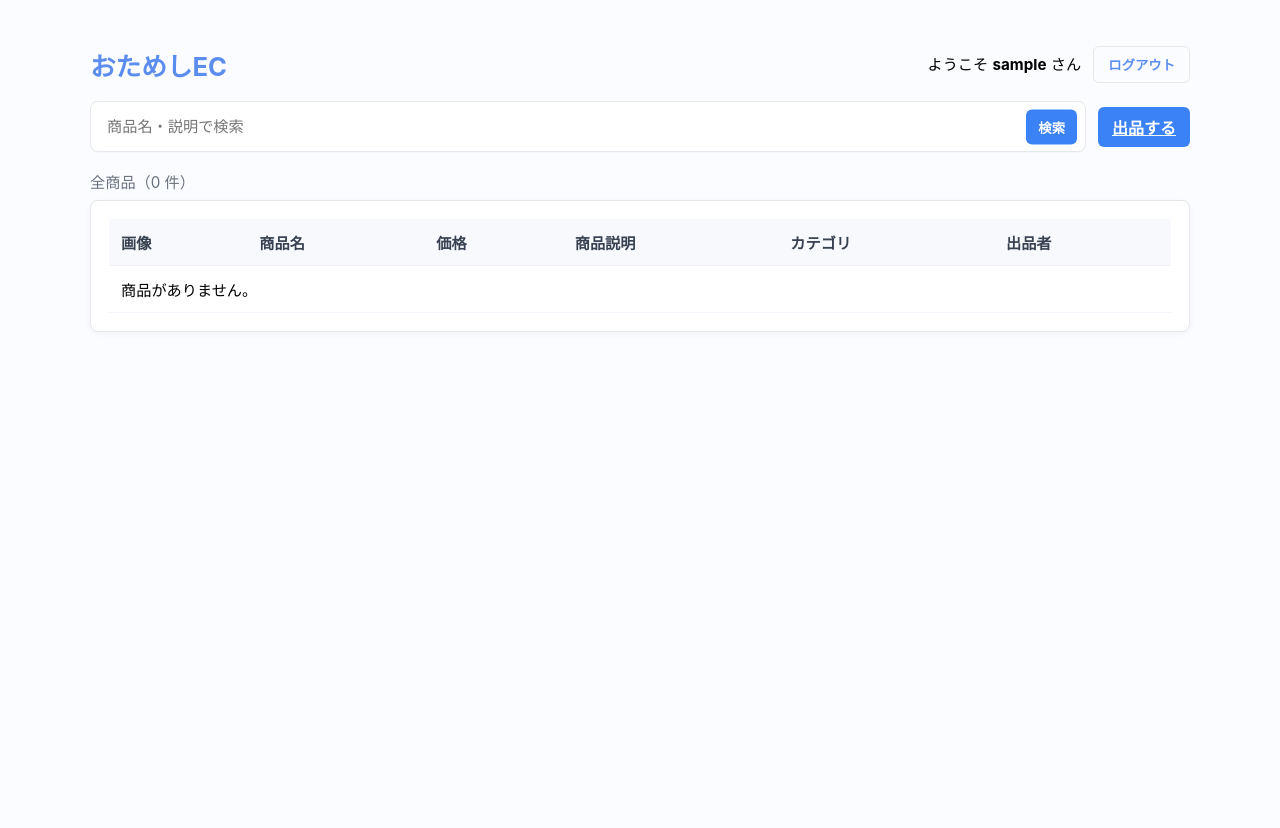
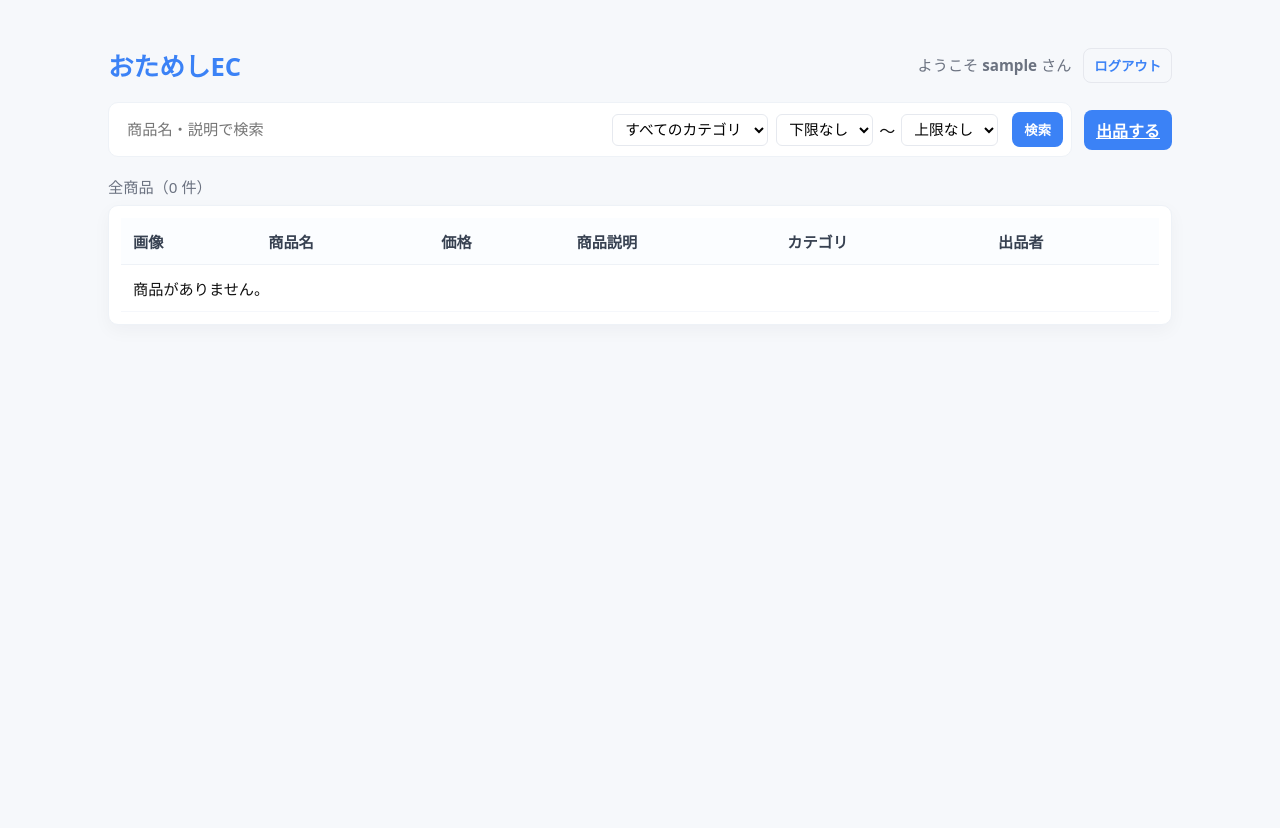
Before and after one commit to rors239ak/portfolio, a Django app: page /EC/ in a window 1280 px wide. Run offline with Django 5.2, Linux system fonts and the light colour scheme; the visitor is signed in with stand-in values (Sample User, id 1); data that the repository does not hold is empty.

Commit message:
検索フィルター機能実装

```diff
--- a/p_site/EC/static/EC/style.css
+++ b/p_site/EC/static/EC/style.css
@@ -1,126 +1,122 @@
 :root{
   --max-width:1100px;
-  --accent:#5b8def;
+  --accent:#3b82f6;
   --muted:#6b7280;
-  --bg:#fbfcff;
+  --bg:#f6f8fb;
   --card:#ffffff;
+  --line:#eef2f7;
   --radius:10px;
-  --form-max:820px;
-  --label-w:120px;
   --gap:12px;
+  --thumb-size:160px;
 }
-html,body{height:100%;margin:0;background:var(--bg);font-family:Inter, "Noto Sans JP", system-ui, -apple-system, "Segoe UI", Roboto, "Helvetica Neue", Arial;}
-.wrap{max-width:var(--max-width);margin:28px auto;padding:18px;}
-header.site-header{display:flex;align-items:center;justify-content:space-between;gap:12px;margin-bottom:18px}
+
+*{box-sizing:border-box}
+html,body{height:100%;margin:0;background:var(--bg);font-family: "Noto Sans JP", system-ui, -apple-system, "Segoe UI", Roboto, "Helvetica Neue", Arial; color:#111}
+.wrap{max-width:var(--max-width);margin:28px auto;padding:18px}
+
+/* header */
+header.site-header{display:flex;align-items:center;justify-content:space-between;gap:16px;margin-bottom:18px}
 .brand{font-size:1.6rem;font-weight:700;color:var(--accent);text-decoration:none}
-.auth{font-size:0.95rem}
+.auth{font-size:0.95rem;color:var(--muted)}
 .auth form{display:inline}
 
+/* controls / search */
 .controls{display:flex;gap:12px;align-items:center;margin-bottom:18px;flex-wrap:nowrap}
-
-/* 検索フォーム：ボタンを右端に固定 */
 .search{
+  display:flex;
+  align-items:center;
+  gap:8px;
   flex:1;
-  position:relative;       /* ここを基準にボタンを絶対配置 */
-  display:block;           /* 入力が幅100%で伸びるように block にする */
+  position:relative;
   background:var(--card);
   padding:8px;
-  border-radius:8px;
-  border:1px solid #e6e8ee;
-  box-shadow:0 1px 0 rgba(16,24,40,0.02);
+  border-radius:10px;
+  border:1px solid var(--line);
+  min-width:0;
+}
+.search input[type="text"]{
+  width:100%;
+  box-sizing:border-box;
+  border:0;
+  outline:none;
+  padding:10px;
+  font-size:0.95rem;
+  background:transparent;
+}
+.search select{flex:0 0 auto;border:1px solid #e6e9ef;background:#fff;padding:6px 8px;border-radius:6px;font-size:0.92rem}
+.search .price-range{display:flex;gap:6px;align-items:center}
+.search .btn{flex:0 0 auto;white-space:nowrap;margin-left:6px}
+
+/* 左の入力を可能な限り広げる */
+.search-input{
+  flex:1 1 0%;
+  min-width:0; /* 重要：flex内で縮むために必要 */
 }
 
-/* テキスト入力は幅100%・右側にボタン領域分の余白を確保 */
-.search input[type="text"]{
-  width:100%;
-  padding:8px 100px 8px 8px; /* 右側にボタン分の余白を確保 */
-  border:0;
-  outline:none;
-  font-size:0.95rem;
-  background:transparent;
-  box-sizing:border-box;
+/* 右側のコントロール群を右端に追いやる */
+.search-controls{
+  display:flex;
+  gap:8px;
+  align-items:center;
+  flex:0 0 auto;
+  margin-left:auto; /* ここで右へ固定 */
 }
 
-/* ボタンを右端に固定 */
-.search .btn{
-  position:absolute;
-  right:8px;
-  top:50%;
-  transform:translateY(-50%);
+/* 各セレクト・ボタンは伸びない */
+.search-controls select,
+.search-controls .price-range,
+.search-controls .btn{
   flex:0 0 auto;
-  white-space:nowrap;
-  padding:8px 12px;
-  z-index:2;
 }
 
+/* buttons */
 .btn{background:var(--accent);color:#fff;border:none;padding:8px 12px;border-radius:8px;cursor:pointer;font-weight:600}
-.btn.ghost{background:transparent;color:var(--accent);border:1px solid #e6e8ee}
-.link-create{font-size:0.95rem;color:var(--accent);text-decoration:none;padding:8px 12px;border-radius:8px;border:1px solid transparent}
+.btn.ghost{background:transparent;color:var(--accent);border:1px solid #e6e8ee;padding:7px 10px}
+.link-create{font-size:0.95rem;color:var(--accent);text-decoration:none;padding:8px 12px;border-radius:8px}
+
+/* summary */
 .summary{color:var(--muted);font-size:0.95rem;margin-bottom:8px}
 
-/* テーブルカード */
-.card{
-  background:var(--card);border-radius:var(--radius);padding:12px;border:1px solid #eef1f6;
-  box-shadow:0 6px 20px rgba(13,30,60,0.04);
-}
+/* card + table */
+.card{background:var(--card);border-radius:var(--radius);padding:12px;border:1px solid var(--line);box-shadow:0 6px 18px rgba(11,22,48,0.04)}
 table.product-table{width:100%;border-collapse:collapse;font-size:0.95rem}
-table.product-table thead th{background:#f7f9fc;text-align:left;padding:12px;border-bottom:1px solid #eef1f6;color:#374151}
-table.product-table td{padding:12px;border-bottom:1px solid #f1f4f8;vertical-align:middle}
-tr:nth-child(even) td{background:#fbfdff}
-tr:hover td{background:#f5f8ff}
+.product-table thead th{background:#fbfdff;text-align:left;padding:12px;border-bottom:1px solid var(--line);color:#374151;font-weight:600}
+.product-table td{padding:12px;border-bottom:1px solid #f5f7fb;vertical-align:middle}
+.product-table tr:nth-child(even) td{background:#fbfdff}
+.product-table tr:hover td{background:#f6f9ff}
 
-td.img-cell{width:160px;padding:8px;text-align:center;vertical-align:middle}
-.thumb{width:160px;height:160px;display:flex;align-items:center;justify-content:center;overflow:hidden;border-radius:6px;background:#fff;border:1px solid #f0f2f5}
+/* image cell */
+td.img-cell{width:var(--thumb-size);padding:8px;text-align:center;vertical-align:middle}
+.thumb{width:var(--thumb-size);height:var(--thumb-size);display:flex;align-items:center;justify-content:center;overflow:hidden;border-radius:8px;background:#fff;border:1px solid #f0f3f8}
 .thumb img{width:100%;height:100%;object-fit:contain;display:block}
 
-td.desc{max-width:420px;color:#374151}
-td.owner{color:var(--muted);font-size:0.9rem}
+/* text columns */
+td.desc{max-width:420px;color:#374151;white-space:normal;word-break:break-word}
+td.owner{color:var(--muted);font-size:0.92rem}
 
-/* ===== form / page 共通スタイル（login / signup / product_create 用） ===== */
-.container{
-  max-width:var(--form-max);
-  margin:16px auto;
-  padding:18px;
-}
-.card{
-  background:#fff;
-  border:1px solid #e6e6e6;
-  padding:18px;
-  border-radius:8px;
-  box-shadow:0 2px 6px rgba(0,0,0,0.04);
-}
-h1{margin:0 0 12px;font-size:1.6rem;color:#111}
-form{display:flex;flex-direction:column;gap:var(--gap)}
-.form-row{display:flex;gap:var(--gap);align-items:flex-start}
-.form-row label{width:var(--label-w);padding-top:6px;font-weight:600;color:#333}
-.control{flex:1}
-.control input[type="text"], .control input[type="number"], .control input[type="email"], .control input[type="password"], .control textarea, .control select, .control input[type="file"]{
-  width:100%;box-sizing:border-box;padding:8px 10px;border:1px solid #cfcfcf;border-radius:6px;font-size:0.95rem;background:#fff;
-}
-.control textarea{min-height:100px;resize:vertical}
-.errors{color:#b00020;font-size:0.95rem;margin-top:6px}
-.hint{font-size:0.85rem;color:#666;margin-top:6px}
-.actions{display:flex;gap:8px;align-items:center;margin-top:6px}
-.btn{background:#3b82f6;color:#fff;border:none;padding:8px 14px;border-radius:6px;cursor:pointer}
-.btn.secondary{background:#fff;color:#333;border:1px solid #cfcfcf;padding:8px 12px;border-radius:6px}
+/* responsive: narrow */
 @media (max-width:900px){
-  .thumb{width:120px;height:120px}
-  td.img-cell{width:120px}
+  :root{--thumb-size:120px}
   td.desc{max-width:220px}
 }
+
 @media (max-width:720px){
+  .controls{flex-wrap:wrap}
+  .search{flex-direction:column;align-items:stretch;gap:6px}
+  .search-controls{margin-left:0;justify-content:space-between;width:100%;flex-wrap:wrap}
+  .search-controls .btn{margin-left:0}
+  .search-input input[type="text"]{padding:8px}
+  /* table → card like */
   table.product-table thead{display:none}
   table.product-table, table.product-table tbody, table.product-table tr, table.product-table td{display:block;width:100%}
-  table.product-table tr{margin-bottom:12px;border-radius:8px}
-  table.product-table td{padding:10px;background:transparent;border-bottom:0}
+  table.product-table tr{margin-bottom:12px;border-radius:8px;padding:10px;background:transparent;border:1px solid transparent}
+  table.product-table td{padding:10px;background:var(--card);border-bottom:0}
   td.img-cell{display:flex;justify-content:center;padding-bottom:6px}
   td.desc{padding-top:6px}
-  .controls { flex-wrap: wrap; }
-  .search { display: flex; position: relative; padding-right: 0; }
-  .search input[type="text"]{ padding-right: 8px; flex: 1; }
-  .search .btn{ position: relative; transform: none; right: auto; top: auto; margin-left: 8px; }
+  .card{padding:8px}
 }
-@media (max-width:560px){
-  .form-row{flex-direction:column}
-  .form-row label{width:100%;padding-top:0}
-}
+
+/* small polish */
+a,button{transition:all .12s ease}
+.btn:hover{filter:brightness(.95)}
+.link-create:hover{text-decoration:underline}
--- a/p_site/EC/templates/EC/index.html
+++ b/p_site/EC/templates/EC/index.html
@@ -26,12 +26,40 @@
 
     <div class="controls">
       <form class="search" method="get" action="">
+        <!-- 左側：できるだけ幅を取る入力 -->
         <div class="search-input">
           <input type="text" name="q" placeholder="商品名・説明で検索" value="{{ q|default:'' }}">
         </div>
 
-        <button class="btn" type="submit">検索</button>
+        <!-- 右側：カテゴリ・価格・検索ボタンをまとめる -->
+        <div class="search-controls" aria-hidden="false">
+          <select name="category" aria-label="カテゴリ選択">
+            <option value="">すべてのカテゴリ</option>
+            {% for cat in categories %}
+              <option value="{{ cat.id }}" {% if selected_category|stringformat:"s" == cat.id|stringformat:"s" %}selected{% endif %}>{{ cat.name }}</option>
+            {% endfor %}
+          </select>
+
+          <div class="price-range" aria-label="価格範囲">
+            <select name="price_min" aria-label="最低価格">
+              <option value="">下限なし</option>
+              {% for p in price_options %}
+                <option value="{{ p }}" {% if selected_min|stringformat:"s" == p|stringformat:"s" %}selected{% endif %}>¥{{ p }}</option>
+              {% endfor %}
+            </select>
+            <span class="tilde">〜</span>
+            <select name="price_max" aria-label="最高価格">
+              <option value="">上限なし</option>
+              {% for p in price_options %}
+                <option value="{{ p }}" {% if selected_max|stringformat:"s" == p|stringformat:"s" %}selected{% endif %}>¥{{ p }}</option>
+              {% endfor %}
+            </select>
+          </div>
+
+          <button class="btn" type="submit">検索</button>
+        </div>
       </form>
+
       <a class="btn" href="{% url 'product_create' %}">出品する</a>
     </div>
 
--- a/p_site/EC/views.py
+++ b/p_site/EC/views.py
@@ -1,6 +1,6 @@
 from django.shortcuts import render, redirect
-from django.db.models import Q
-from .models import Product
+from django.db.models import Q, Max
+from .models import Product, Category
 from .forms import ProductForm, SignupForm
 from django.contrib.auth.forms import UserCreationForm, AuthenticationForm
 from django.contrib.auth import login as auth_login
@@ -13,10 +13,47 @@ from django.http import JsonResponse
 @login_required
 def index(request):
     q = request.GET.get('q', '').strip()
+    category_id = request.GET.get('category', '').strip()
+    price_min = request.GET.get('price_min', '').strip()
+    price_max = request.GET.get('price_max', '').strip()
+
     products = Product.objects.all().order_by('-created_at')
+
     if q:
         products = products.filter(Q(name__icontains=q) | Q(description__icontains=q))
-    return render(request, 'EC/index.html', {'products': products, 'q': q})
+
+    if category_id:
+        try:
+            products = products.filter(category_id=int(category_id))
+        except ValueError:
+            pass
+
+    try:
+        if price_min != '':
+            products = products.filter(price__gte=int(price_min))
+        if price_max != '':
+            products = products.filter(price__lte=int(price_max))
+    except ValueError:
+        pass
+
+    categories = Category.objects.all()
+
+    max_price = Product.objects.aggregate(max=Max('price'))['max'] or 0
+    step = 1000
+    # 最大価格に余裕を持たせて選択肢を作る
+    max_bucket = ((max_price // step) + 2) * step
+    price_options = list(range(0, max_bucket + 1, step))
+
+    context = {
+        'products': products,
+        'q': q,
+        'categories': categories,
+        'price_options': price_options,
+        'selected_category': category_id,
+        'selected_min': price_min,
+        'selected_max': price_max,
+    }
+    return render(request, 'EC/index.html', context)
 
 
 #商品作成ページ
```
